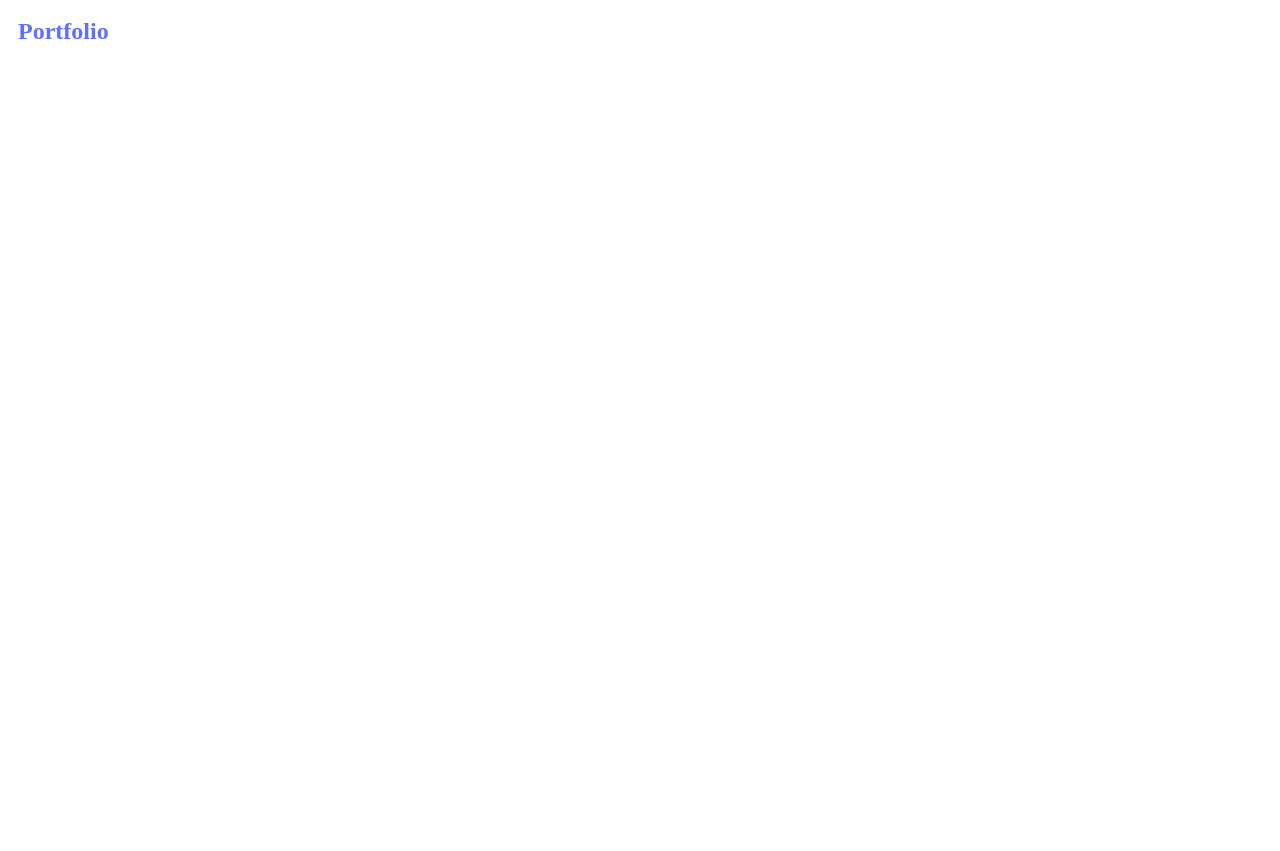
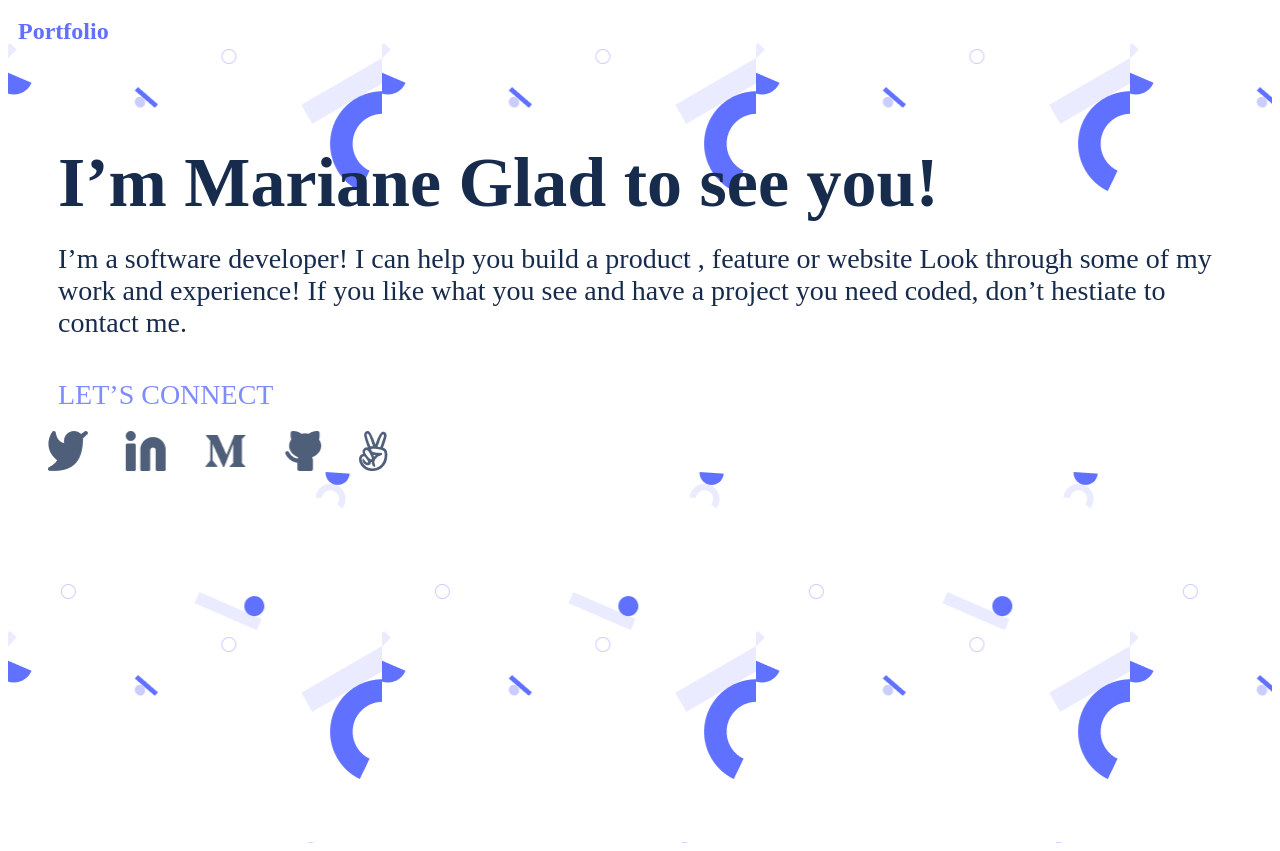
Before and after one commit to rebaz36/Portfolio, a plain HTML site: page index.html in a window 1280 px wide. Before the commit the page ends 800 px from the top, so only its background shows below. Drawn offline with Linux system fonts and the light colour scheme.

Commit message:
Finished Headline section Headline title Headline description social media icons

```diff
--- a/css/style.css
+++ b/css/style.css
@@ -56,3 +56,41 @@ a {
 .show {
   display: block;
 }
+
+.background {
+  top: 0;
+  left: 0;
+  width: 100%;
+  height: 800px;
+  background-image: url("../images/background.png");
+}
+
+.headline {
+    font-size: 70px;
+    font-weight: bold;
+    color: #172B4D;
+    margin: 0px 50px 20px 50px;
+    padding-top: 100px;
+}
+
+.headline-paragraph {
+    font-size: 28px;
+    color: #172B4D;
+    margin: 20px 50px 20px 50px;
+}
+
+.connect {
+    font-size: 28px;
+    font-weight: 100;
+    color: #7F8CFF;
+    margin: 40px 50px 20px 50px;
+}
+
+.icons {
+    background-image: url(../images/icons.png);
+    width: 50%;
+    height: 50px;
+    repeat: no-repeat;
+    background-repeat: no-repeat;
+    margin-left: 40px;
+}
--- a/index.html
+++ b/index.html
@@ -22,5 +22,16 @@
             <div class="line"></div>
         </div>
     </nav>
+    <div class="background">
+        <h1 class="headline">I’m Mariane Glad to see you!</h1>
+        <p class="headline-paragraph">
+            I’m a software developer! I can help you build a product ,
+            feature or website Look through some of my work and experience!
+            If you like what you see and have a project you need coded,
+            don’t hestiate to contact me.
+        </p>
+        <h3 class="connect">LET’S CONNECT</h3>
+        <div class="icons"></div>
+    </div>
 </body>
 </html>
```
Also changed, not shown: images/background.png (added), images/icons.png (added).
